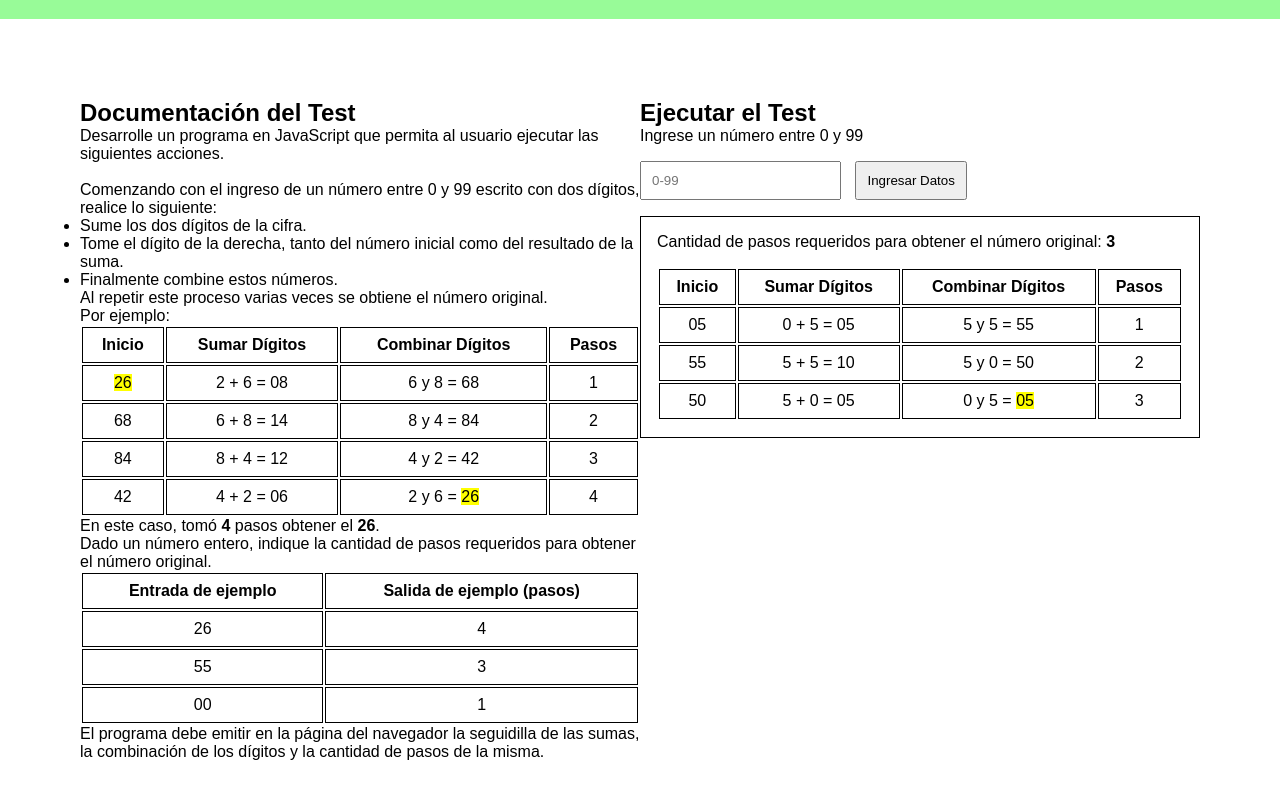
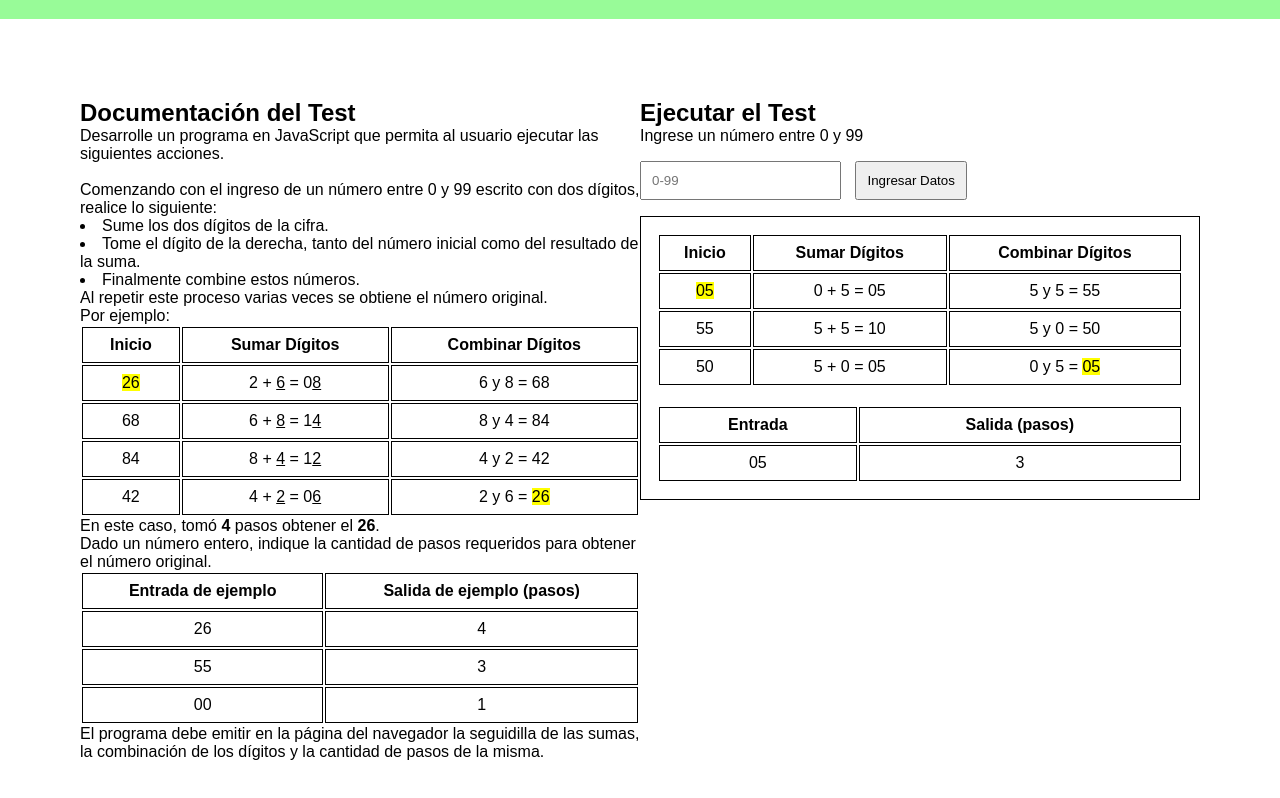
Before and after one commit to barbozadiego/js-logic-test-01, a website with bundled scripts: page index.html in a window 1280 px wide. Both pictures are taken after typing "5" into the empty fields and a click on the input "Ingresar Datos". Shown: the part 98-896 px from the top of the page. Built offline with nearby package versions, Linux system fonts and the light colour scheme.

Commit message:
Respaldo

```diff
--- a/index.html
+++ b/index.html
@@ -37,31 +37,26 @@
                     <th>Inicio</th>
                     <th>Sumar Dígitos</th>
                     <th>Combinar Dígitos</th>
-                    <th>Pasos</th>
                 </tr>
                 <tr>
                     <td><mark>26</mark></td>
-                    <td>2 + 6 = 08</td>
+                    <td>2 + <u>6</u> = 0<u>8</u></td>
                     <td>6 y 8 = 68</td>
-                    <td>1</td>
                 </tr>
                 <tr>
                     <td>68</td>
-                    <td>6 + 8 = 14</td>
+                    <td>6 + <u>8</u> = 1<u>4</u></td>
                     <td>8 y 4 = 84</td>
-                    <td>2</td>
                 </tr>
                 <tr>
                     <td>84</td>
-                    <td>8 + 4 = 12</td>
+                    <td>8 + <u>4</u> = 1<u>2</u></td>
                     <td>4 y 2 = 42</td>
-                    <td>3</td>
                 </tr>
                 <tr>
                     <td>42</td>
-                    <td>4 + 2 = 06</td>
+                    <td>4 + <u>2</u> = 0<u>6</u></td>
                     <td>2 y 6 = <mark>26</mark></td>
-                    <td>4</td>
                 </tr>
             </table>
 
@@ -101,17 +96,23 @@
             </form>
 
             <div id="containerTable" class="container-table">
-                <p>
+                <!-- <p>
                     Cantidad de pasos requeridos para obtener el número original:
                     <strong id="steps"></strong>
-                </p>
+                </p>  -->
 
                 <table id="table">
                     <tr>
                         <th>Inicio</th>
                         <th>Sumar Dígitos</th>
                         <th>Combinar Dígitos</th>
-                        <th>Pasos</th>
+                    </tr>
+                </table> <br>
+
+                <table id="tableSteps">
+                    <tr>
+                        <th>Entrada</th>
+                        <th>Salida (pasos)</th>
                     </tr>
                 </table>
             </div>
--- a/js/functions.js
+++ b/js/functions.js
@@ -1,5 +1,6 @@
 const table = document.getElementById('table'),
-      boxSteps = document.getElementById('steps');
+      tableSteps = document.getElementById('tableSteps');
+    //   boxSteps = document.getElementById('steps');
 
 let initialNumber, sumResult, combinedDigits, combinedDigitsResult
 
@@ -46,35 +47,52 @@ export const processTest = (inputNumber) => {
 
 export const getSteps = (resultCombinedDigits, inputNumber) => {
 
-    let tbody = document.createElement('tbody'),
-        elementRepeated = document.getElementById('repeated'),
+    let tBodyElement = document.createElement('tbody'),
+        tBodyRepeated = document.getElementById('tBodyRepeated'),
+        trElement = document.createElement('tr'),
+        trRepeated = document.getElementById('trRepeated'),
         steps = 1;
 
+    trElement.innerHTML += `<td>${initialNumber}</td>`;
 
     while(resultCombinedDigits !== inputNumber) {
-            tbody.innerHTML +=
-            `<tr>
-                <td>${initialNumber}</td>
-                <td>${sumResult}</td>
-                <td>${combinedDigits} ${combinedDigitsResult}</td>
-                <td>${steps}</td>
-            </tr>`;
+            if(steps === 1) {
+                tBodyElement.innerHTML +=
+                `<tr>
+                    <td><mark>${initialNumber}</mark></td>
+                    <td>${sumResult}</td>
+                    <td>${combinedDigits} ${combinedDigitsResult}</td>
+                </tr>`;
+            } else {
+                tBodyElement.innerHTML +=
+                `<tr>
+                    <td>${initialNumber}</td>
+                    <td>${sumResult}</td>
+                    <td>${combinedDigits} ${combinedDigitsResult}</mark></td>
+                </tr>`;
+            }
 
             resultCombinedDigits = processTest(resultCombinedDigits);
             steps++;
     }
 
-    tbody.innerHTML +=
+    tBodyElement.innerHTML +=
     `<tr>
         <td>${initialNumber}</td>
         <td>${sumResult}</td>
-        <td>${combinedDigits}<mark>${combinedDigitsResult}</mark></td>
-        <td>${steps}</td>
+        <td>${combinedDigits} <mark>${combinedDigitsResult}</mark></td>
     </tr>`;
 
-    if(elementRepeated) table.removeChild(elementRepeated)
+    trElement.innerHTML += `<td>${steps}</td>`;
 
-    table.appendChild(tbody)
-    tbody.id = 'repeated';
-    boxSteps.innerHTML = steps;
+    if(tBodyRepeated) table.removeChild(tBodyRepeated);
+    if(trRepeated) trRepeated.remove();
+
+    table.appendChild(tBodyElement)
+    tableSteps.appendChild(trElement)
+
+    tBodyElement.id = 'tBodyRepeated';
+    trElement.id = 'trRepeated';
+
+    // boxSteps.innerHTML = steps;
 }
--- a/sass/_general.scss
+++ b/sass/_general.scss
@@ -12,8 +12,8 @@
 }
 
 .container-table {
-    max-height: 60vh;
-    overflow-y: scroll;
+    // max-height: 60vh;
+    // overflow-y: scroll;
     border: .1em solid black;
     // border-radius: .5em;
     padding: 1em;
@@ -52,3 +52,8 @@ header {
     padding: 5em;
 
 }
+
+
+ul li {
+    list-style-position:inside;
+}
```
Also changed, not shown: README.md, css/styles.css, 1 other file.
